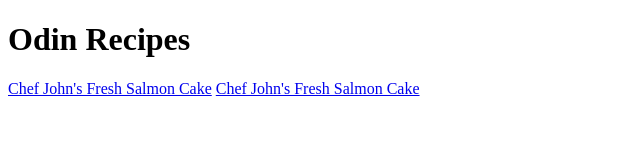
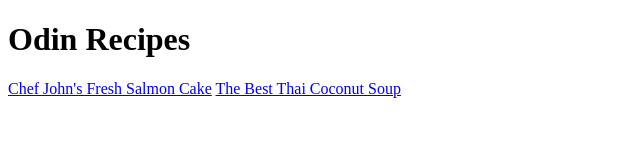
Before and after one commit to datphung239/odin-recipes, a plain HTML site: page index.html in a window 1280 px wide. Shown: the full height of the page, 0-640 px from the left. Drawn offline with Linux system fonts and the light colour scheme.

Commit message:
Rename dish

```diff
--- a/index.html
+++ b/index.html
@@ -6,6 +6,6 @@
     <body>
         <h1>Odin Recipes</h1>
         <a href="recipes/salmoncake.html">Chef John's Fresh Salmon Cake</a>
-        <a href="recipes/thaicoconutsoup.html">Chef John's Fresh Salmon Cake</a>
+        <a href="recipes/thaicoconutsoup.html">The Best Thai Coconut Soup</a>
     </body>
 </html>
```
